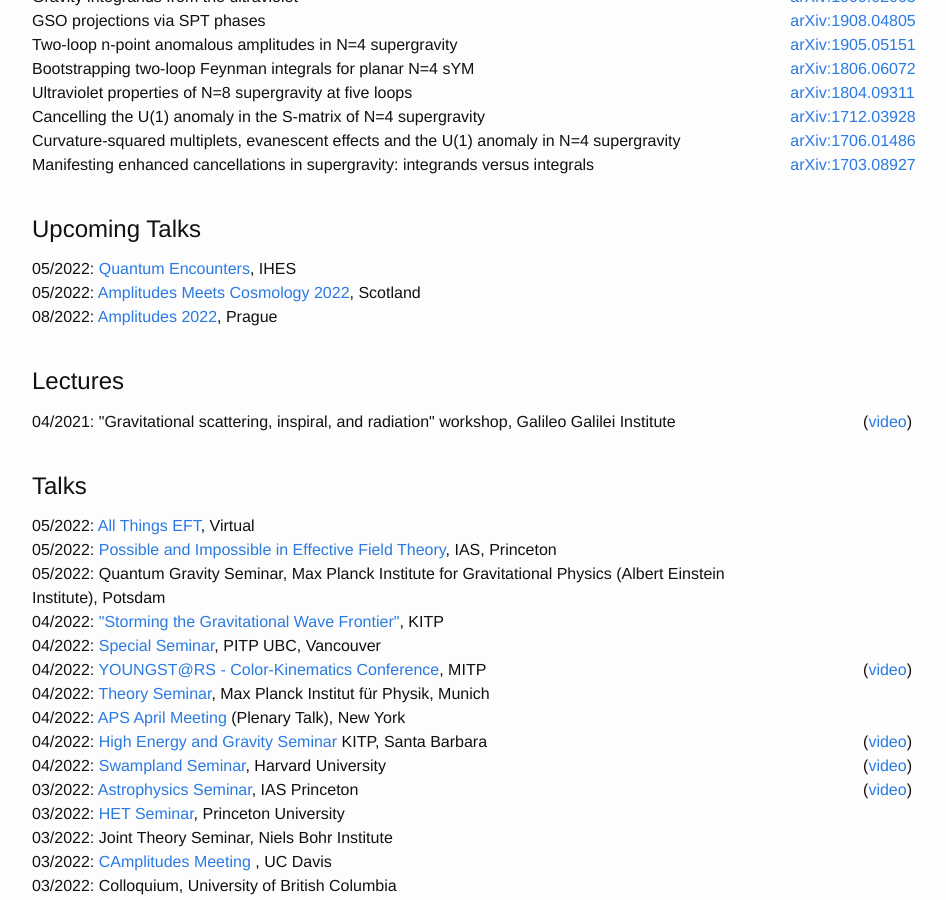
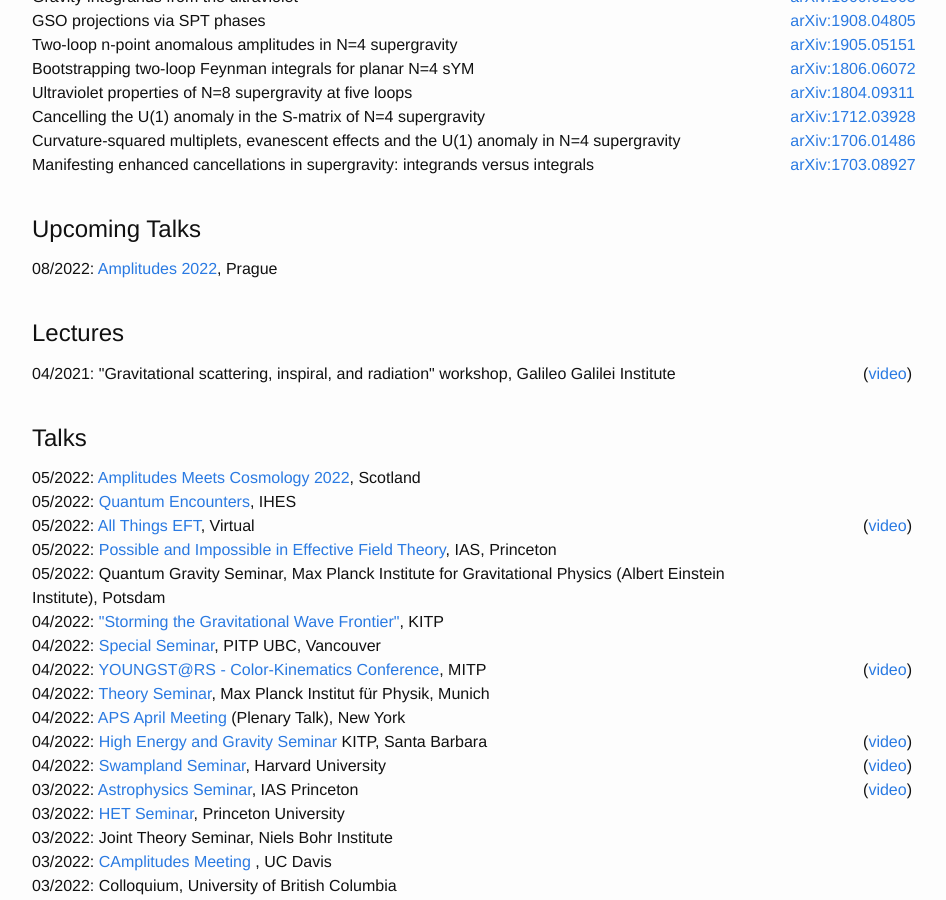
Before and after one commit to julioparra/julioparra.github.io, a Jekyll site: the page built from index.md, in a window 1280 px wide and 900 px high, scrolled down 967 px. Shown: the whole window, without its empty margins (168-1114 px from the left). Built offline with Jekyll 4.4.1, drawn with Linux system fonts in a browser that asks for light colours; nearby versions of some CDN libraries; some of the changed text lies outside the part shown.

Commit message:
Updated talks

```diff
--- a/index.md
+++ b/index.md
@@ -47,14 +47,6 @@
 #### Upcoming Talks ####
 
 <div class="row">
-    <div class="col-10"> 05/2022: <a href="https://seminars.ihes.fr/quantum/">Quantum Encounters</a>, IHES </div>
-    <div class="col-2" style="text-align:right">  </div>
-</div>
-<div class="row">
-    <div class="col-10"> 05/2022: <a href="https://www.simonsfoundation.org/event/amplitudes-meet-cosmology-2022/">Amplitudes Meets Cosmology 2022</a>, Scotland </div>
-    <div class="col-2" style="text-align:right">  </div>
-</div>
-<div class="row">
     <div class="col-10"> 08/2022: <a href="https://indico.cern.ch/event/1101193/">Amplitudes 2022</a>, Prague </div>
     <div class="col-2" style="text-align:right">  </div>
 </div>
@@ -74,8 +66,16 @@
 #### Talks ####
 
 <div class="row">
+    <div class="col-10"> 05/2022: <a href="https://www.simonsfoundation.org/event/amplitudes-meet-cosmology-2022/">Amplitudes Meets Cosmology 2022</a>, Scotland </div>
+    <div class="col-2" style="text-align:right">  </div>
+</div>
+<div class="row">
+    <div class="col-10"> 05/2022: <a href="https://seminars.ihes.fr/quantum/">Quantum Encounters</a>, IHES </div>
+    <div class="col-2" style="text-align:right">  </div>
+</div>
+<div class="row">
     <div class="col-10"> 05/2022: <a href="https://sites.google.com/view/all-things-eft"> All Things EFT</a>, Virtual </div>
-    <div class="col-2" style="text-align:right">  </div>
+    <div class="col-2" style="text-align:right"> (<a href="https://youtu.be/Ab5rQQ4345U">video</a>) </div>
 </div>
 <div class="row">
     <div class="col-10"> 05/2022: <a href="https://www.ias.edu/possible-and-impossible-effective-field-theory-s-matrix-swampland"> Possible and Impossible in Effective Field Theory</a>, IAS, Princeton </div>
@@ -306,38 +306,5 @@
 
 <div class="row">
     <div class="col-6">  </div>
-    <div class="col-6" style="text-align:right">  Updated: 05/15/22 </div>
+    <div class="col-6" style="text-align:right">  Updated: 05/23/22 </div>
 </div>
-
-<!--
-
-***
-
-<br>
-
-### Teaching ###
-
-<div class="row">
-    <div class="col-10"> Spring 2019: UCLA Physics 127  - General Relativity </div>
-    <div class="col-2" style="text-align:right">  (<a href="https://ccle.ucla.edu/course/view/19S-PHYSICS127-1">material</a>) </div>
-</div>
-<div class="row">
-    <div class="col-10"> Fall 2018:   UCLA Physics 495  - Teaching College Physics </div>
-    <div class="col-2" style="text-align:right">  (<a href="https://ccle.ucla.edu/course/view/18F-PHYSICS495-1">material</a>) </div>
-</div>
-<div class="row">
-    <div class="col-10"> Winter 2018: UCLA Physics 131A - Mathematical Methods of Physics </div>
-    <div class="col-2" style="text-align:right">  (<a href="https://ccle.ucla.edu/course/view/18W-PHYSICS131-1">material</a>) </div>
-</div>
-<div class="row">
-    <div class="col-10"> Fall 2017:   UCLA Physics 6B   - Physics for Life Sciences Majors </div>
-    <div class="col-2" style="text-align:right">  (<a href="https://ccle.ucla.edu/course/view/17F-PHYSICS6B-1">material</a>) </div>
-</div>
--->
-
-<!--
-Spring 2019: UCLA Physics 127  - General Relativity ([material](https://ccle.ucla.edu/course/view/19S-PHYSICS127-1))
-Fall 2018:   UCLA Physics 495  - Teaching College Physics ([material](https://ccle.ucla.edu/course/view/18F-PHYSICS495-1))
-Winter 2018: UCLA Physics 131A - Mathematical Methods of Physics ([material](https://ccle.ucla.edu/course/view/18W-PHYSICS131-1))
-Fall 2017:   UCLA Physics 6B   - Physics for Life Sciences Majors  ([material](https://ccle.ucla.edu/course/view/17F-PHYSICS6B-1))
--->
```
